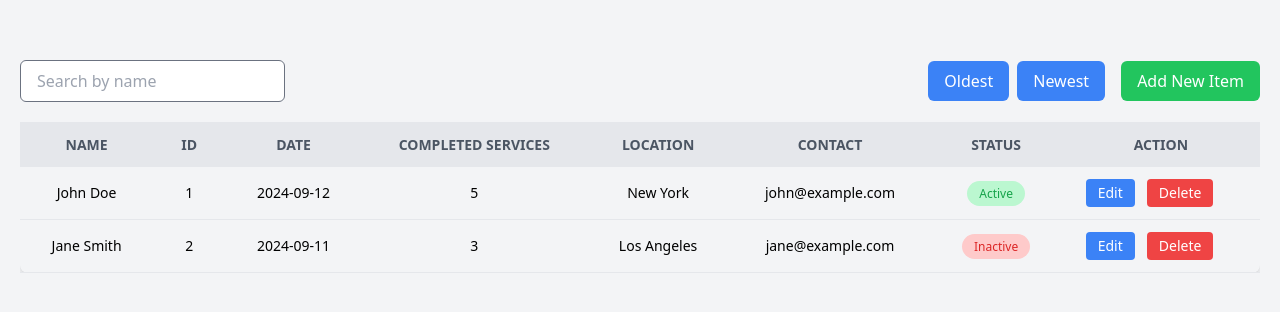
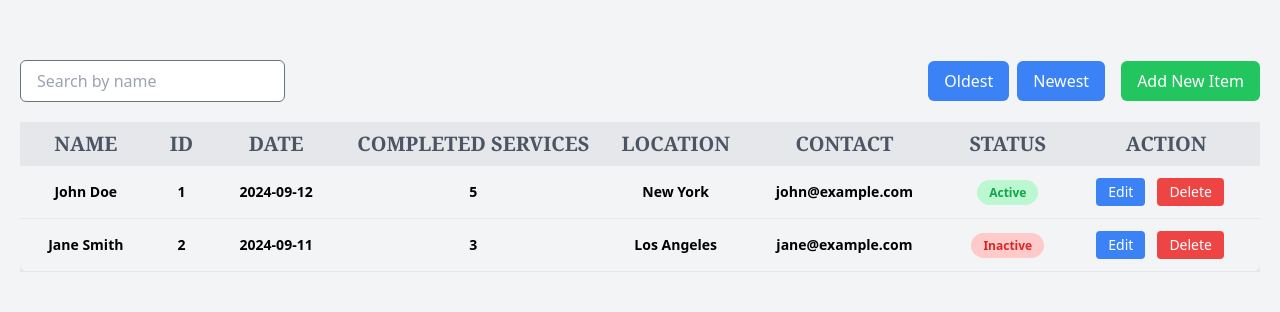
Before and after one commit to Rizanriz/Services, a React (Vite) app: page /table in a window 1280 px wide. Shown: the part 234-546 px from the top of the page. Built offline with nearby package versions, Linux system fonts and the light colour scheme.

Commit message:
Optimised Table

```diff
--- a/src/App.jsx
+++ b/src/App.jsx
@@ -3,8 +3,8 @@ import FormPage from './Components/Pages/FormPage'
 import SignIn from './Components/User/SignIn'
 import SignUp from './Components/User/SignUp'
 import { Route, Routes } from 'react-router-dom'
-// import Table from './Components/ReuseableComponents/Table'
 import TableData from './Components/ReuseableComponents/TableData'
+import Card from './Components/ReuseableComponents/Card/Card'
 
 const App = () => {
   return (
@@ -14,6 +14,7 @@ const App = () => {
         <Route path='/login' element={<SignIn/>}/>
         <Route path='/login/signup' element={<SignUp/>}/>
         <Route path='/table' element={<TableData/>}/>
+        <Route path='/card' element={<Card/>}/>
       </Routes>
     </div>
   )
--- /dev/null
+++ b/src/Components/ReuseableComponents/Card/Card.jsx
@@ -0,0 +1,33 @@
+import React, { useState } from 'react';
+import ModalCard from './ModelCard'; // Import the ModalCard component
+
+const App = () => {
+  const [isModalVisible, setIsModalVisible] = useState(false);
+
+    const [dis,setDis] = useState("weifwoefoiwoeifjOWIEJFPoiwejO")
+    const title = "helloooooo"
+
+  const handleOpenModal = () => {
+    setIsModalVisible(true);
+  };
+
+  const handleCloseModal = () => {
+    setIsModalVisible(false);
+  };
+
+  return (
+    <div className='h-screen flex flex-col justify-center items-center'>
+      <button onClick={handleOpenModal}
+        className='bg-blue-500 text-white px-4 py-2 rounded-lg hover:bg-blue-600'>
+        Open Modal</button>
+
+      <ModalCard
+        title={title}
+        dis={dis}
+        isVisible={isModalVisible}
+        onClose={handleCloseModal}/>
+    </div>
+  );
+};
+
+export default App;
--- /dev/null
+++ b/src/Components/ReuseableComponents/Card/ModelCard.jsx
@@ -0,0 +1,32 @@
+import React from 'react';
+
+const ModalCard = ({ title, dis, isVisible, onClose }) => {
+  if (!isVisible) return null; // If not visible, don't render anything
+
+  return (
+    <div className='fixed inset-0 bg-black bg-opacity-50 flex justify-center items-center'>
+      <div className='bg-white rounded-lg shadow-lg p-6 w-11/12 max-w-md  text-black'>
+        <div className='flex justify-between items-center mb-4'>
+          <h2 className='text-xl font-semibold'>{title}</h2>
+          <button onClick={onClose} className='text-gray-600 hover:text-gray-800'>
+            &#x2715;
+          </button>
+        </div>
+
+        <div className='mb-4'>
+          {dis}
+        </div>
+
+        <div className='flex justify-end'>
+          <button
+            onClick={onClose}
+            className='bg-blue-500 text-white px-4 py-2 rounded-lg hover:bg-blue-600'>
+              Close
+          </button>
+        </div>
+      </div>
+    </div>
+  );
+};
+
+export default ModalCard;
--- a/src/Components/ReuseableComponents/Table.jsx
+++ b/src/Components/ReuseableComponents/Table.jsx
@@ -1,6 +1,6 @@
 import React, { useState } from 'react';
 
-const Table = ({ data, handleAddNewItem, handleEdit }) => {
+const Table = ({ data, handleAddNewItem, handleEdit, TableHead }) => {
   const [searchTerm, setSearchTerm] = useState('');
   const [sortDirection, setSortDirection] = useState(null);
 
@@ -33,38 +33,31 @@ const Table = ({ data, handleAddNewItem, handleEdit }) => {
             placeholder="Search by name"
             value={searchTerm}
             onChange={(e) => setSearchTerm(e.target.value)}
-            className="px-4 py-2 border border-gray-500 rounded-md"
+            className="px-4 py-2 border text-black border-gray-500 rounded-md"
           />
 
           <div>
-            <button onClick={() => handleSort('asc')}
-                className="px-4 py-2 bg-blue-500 text-white rounded-md mr-2">
-                Oldest
+            <button onClick={() => handleSort('asc')} className="px-4 py-2 bg-blue-500 text-white rounded-md mr-2">
+              Oldest
             </button>
-            <button onClick={() => handleSort('desc')}
-                className="px-4 py-2 bg-blue-500 text-white rounded-md">
-                 Newest
+            <button onClick={() => handleSort('desc')} className="px-4 py-2 bg-blue-500 text-white rounded-md">
+              Newest
             </button>
-            <button onClick={handleAddNewItem}
-              className="px-4 py-2 bg-green-500 text-white rounded-md ml-4">
+            <button onClick={handleAddNewItem} className="px-4 py-2 bg-green-500 text-white rounded-md ml-4">
               Add New Item
             </button>
           </div>
         </div>
 
-        {/* Table */}
         <div className="overflow-x-auto">
           <table className="min-w-full shadow-md rounded-lg">
             <thead>
               <tr className="bg-gray-200 text-gray-600 uppercase text-sm leading-normal">
-                <th className="py-3 px-6 text-center">Name</th>
-                <th className="py-3 px-6 text-center">ID</th>
-                <th className="py-3 px-6 text-center">Date</th>
-                <th className="py-3 px-6 text-center">Completed Services</th>
-                <th className="py-3 px-6 text-center">Location</th>
-                <th className="py-3 px-6 text-center">Contact</th>
-                <th className="py-3 px-6 text-center">Status</th>
-                <th className="py-3 px-6 text-center">Action</th>
+                {
+                  TableHead.map((item) => (
+                    <th className='font-serif text-xl p-2'>{item.header}</th>
+                  ))
+                }
               </tr>
             </thead>
             <tbody className="text-black text-sm font-light">
@@ -73,31 +66,30 @@ const Table = ({ data, handleAddNewItem, handleEdit }) => {
                   key={index}
                   className="border-b border-gray-200 hover:bg-gray-400"
                 >
-                  <td className="py-3 px-6 whitespace-nowrap text-center">
+                  <td className="py-3 px-6 whitespace-nowrap text-center font-semibold">
                     {item.name}
                   </td>
-                  <td className="py-3 px-6 whitespace-nowrap text-center">
+                  <td className="py-3 px-6 whitespace-nowrap text-center font-semibold">
                     {item.id}
                   </td>
-                  <td className="py-3 px-6 whitespace-nowrap text-center">
+                  <td className="py-3 px-6 whitespace-nowrap text-center font-semibold">
                     {item.date}
                   </td>
-                  <td className="py-3 px-6 whitespace-nowrap text-center">
+                  <td className="py-3 px-6 whitespace-nowrap text-center font-semibold">
                     {item.completedServices}
                   </td>
-                  <td className="py-3 px-6 whitespace-nowrap text-center">
+                  <td className="py-3 px-6 whitespace-nowrap text-center font-semibold">
                     {item.location}
                   </td>
-                  <td className="py-3 px-6 whitespace-nowrap text-center">
+                  <td className="py-3 px-6 whitespace-nowrap text-center font-semibold">
                     {item.contact}
                   </td>
-                  <td className="py-3 px-6 whitespace-nowrap text-center">
+                  <td className="py-3 px-6 whitespace-nowrap text-center font-semibold">
                     <span
-                      className={`py-1 px-3 rounded-full text-xs ${
-                        item.status === 'Active'
+                      className={`py-1 px-3 rounded-full text-xs ${item.status === 'Active'
                           ? 'bg-green-200 text-green-600'
                           : 'bg-red-200 text-red-600'
-                      }`}
+                        }`}
                     >
                       {item.status}
                     </span>
--- a/src/Components/ReuseableComponents/TableData.jsx
+++ b/src/Components/ReuseableComponents/TableData.jsx
@@ -22,6 +22,17 @@ const TableData = () => {
       status: 'Inactive',
     },
   ]);
+
+  const TableHead = [
+    {header:'Name' ,field:'name'},
+    {header:'ID' ,field:'ID'},
+    {header:'Date' ,field:'name'},
+    {header:'Completed Services' ,field:'Completed Services'},
+    {header:'Location' ,field:'Location'},
+    {header:'Contact' ,field:'Contact'},
+    {header:'Status' ,field:'Status'},
+    {header:'Action' ,field:'Action'},
+  ]
 
   const handleAddNewItem = () => {
     const newItem = {
@@ -48,6 +59,7 @@ const TableData = () => {
   return (
     <div>
       <Table data={data}
+      TableHead={TableHead}
       handleAddNewItem={handleAddNewItem}
       handleEdit={handleEdit}
       handleDelete={handleDelete} />
--- a/src/Components/User/SignUp.jsx
+++ b/src/Components/User/SignUp.jsx
@@ -14,7 +14,7 @@ const SignUp = () => {
       </div>
 
       <div className='flex flex-col gap-4 w-full max-w-sm'>
-        <h2 className='text-xl font-semibold'>{isSignUp ? 'Getting Started.!' : 'Welcome Back!'}</h2>
+        <h2 className='text-xl font-semibold'>{isSignUp ? 'Getting Started.!' : 'Welcome Bac k!'}</h2>
         <input type="text" placeholder='Email' required className='p-4 w-full rounded-2xl bg-medium-gray' />
         <input type="password" placeholder='Password' required className='p-4 w-full rounded-2xl bg-medium-gray' />
 
```
